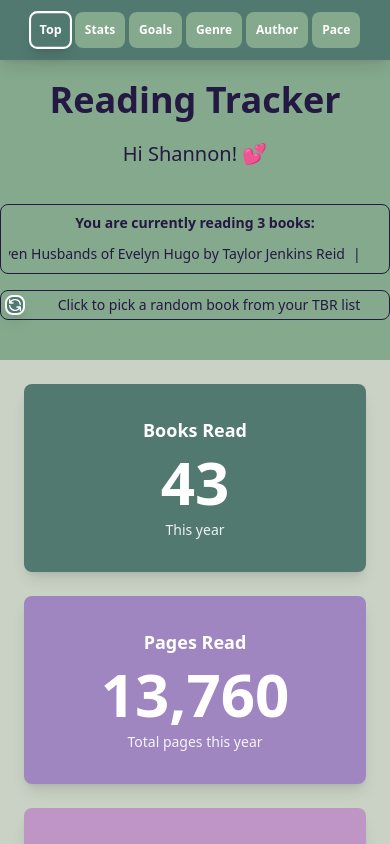
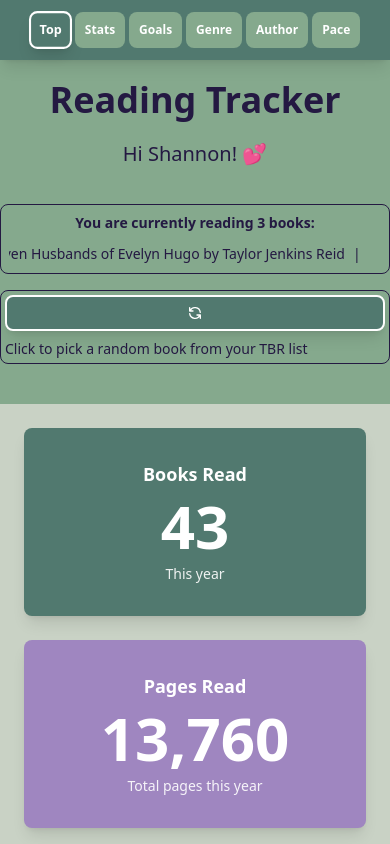
Before and after one commit to najaad/florilegium, a Next.js app: page / in a window 390 px wide. Shown: the top 844 px of the page. Built offline with nearby package versions, Linux system fonts and the light colour scheme.

Commit message:
fix mobile

```diff
--- a/src/app/page.tsx
+++ b/src/app/page.tsx
@@ -986,13 +986,13 @@ function TBRRandomizer({ tbrList }: { tbrList: { title: string; author: string;
 
   return (
     <div className="bg-secondary/10 border border-secondary/20 rounded-lg p-1 md:p-2 mt-4">
-      <div className="flex items-center gap-2 md:gap-3">
-        {/* Random Button - Icon Only */}
+      <div className="grid grid-cols-1 md:grid-cols-4 gap-2 md:gap-3 items-stretch">
+        {/* Random Button - Full Height on Mobile, 1/4 width on Desktop */}
         <button
           onClick={pickRandomBook}
           disabled={tbrList.length === 0}
           className={`
-            relative h-full md:p-2 rounded-lg transition-all duration-200 transform flex-shrink-0 flex items-center justify-center
+            relative p-2 md:p-2 rounded-lg transition-all duration-200 transform flex items-center justify-center
             ${tbrList.length === 0
               ? 'bg-gray-300 text-gray-500 cursor-not-allowed border-2 border-gray-400'
               : 'bg-primary text-secondary-content hover:bg-secondary/80 hover:scale-105 active:scale-95 shadow-lg border-2 border-secondary/30 focus:border-secondary/50'
@@ -1017,22 +1017,22 @@ function TBRRandomizer({ tbrList }: { tbrList: { title: string; author: string;
 
         {/* Selected Book Display */}
         {selectedBook ? (
-          <div className="flex-1 flex flex-col md:flex-row items-stretch md:items-center gap-2 md:gap-3">
-            {/* Book Info Box */}
-            <div className="bg-base-100 border-2 border-base-300 rounded-md px-2 md:px-3 py-1 md:py-1.5 flex-1 md:flex-2 md:min-w-0 md:max-w-[60%]">
+          <>
+            {/* Book Info Box - 2/4 width on desktop */}
+            <div className="bg-base-100 border-2 border-base-300 rounded-md px-2 md:px-3 py-1 md:py-1.5 md:col-span-2 flex items-center">
               <div className={`text-base-content ${selectedBook.title.length > 30 ? 'text-xs md:text-sm' : 'text-sm md:text-base'}`}>
                 <span className="font-semibold">{selectedBook.title}</span> by <span className="font-medium">{selectedBook.author}</span>
               </div>
             </div>
-            {/* Genre Badge */}
-            <div className="bg-primary text-primary-content border-2 border-base-300 rounded-md px-3 md:px-4 py-1 md:py-1.5 flex-shrink-0 md:flex-1">
+            {/* Genre Badge - 1/4 width on desktop */}
+            <div className="bg-primary text-primary-content border-2 border-base-300 rounded-md px-3 md:px-4 py-1 md:py-1.5 flex items-center justify-center">
               <div className="text-sm md:text-base font-medium text-center">
                 {selectedBook.genre}
               </div>
             </div>
-          </div>
+          </>
         ) : (
-          <div className="flex-1 text-sm md:text-base text-base-content/60">
+          <div className="md:col-span-3 text-sm md:text-base text-base-content/60 flex items-center">
             {tbrList.length === 0 ? 'No books in TBR list' : 'Click to pick a random book from your TBR list'}
           </div>
         )}
```
Also changed, not shown: data/site.html (added).
